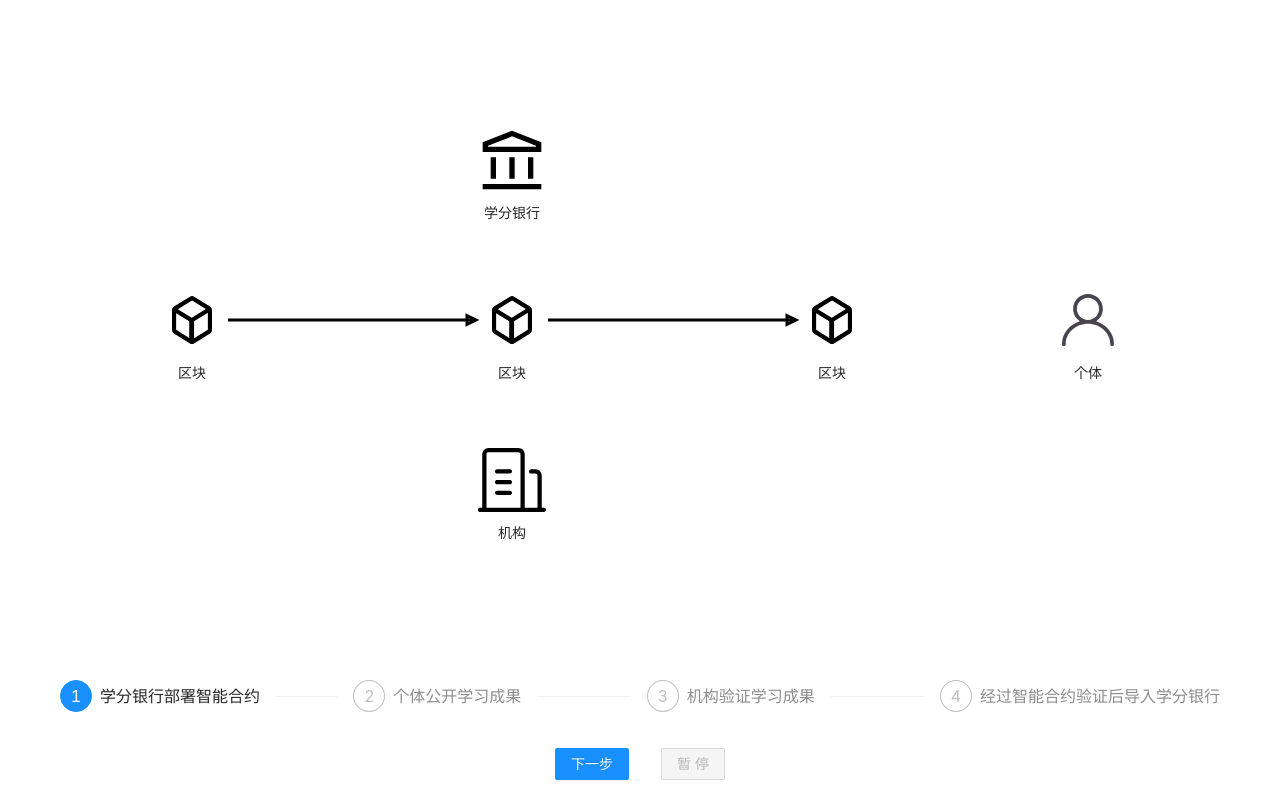
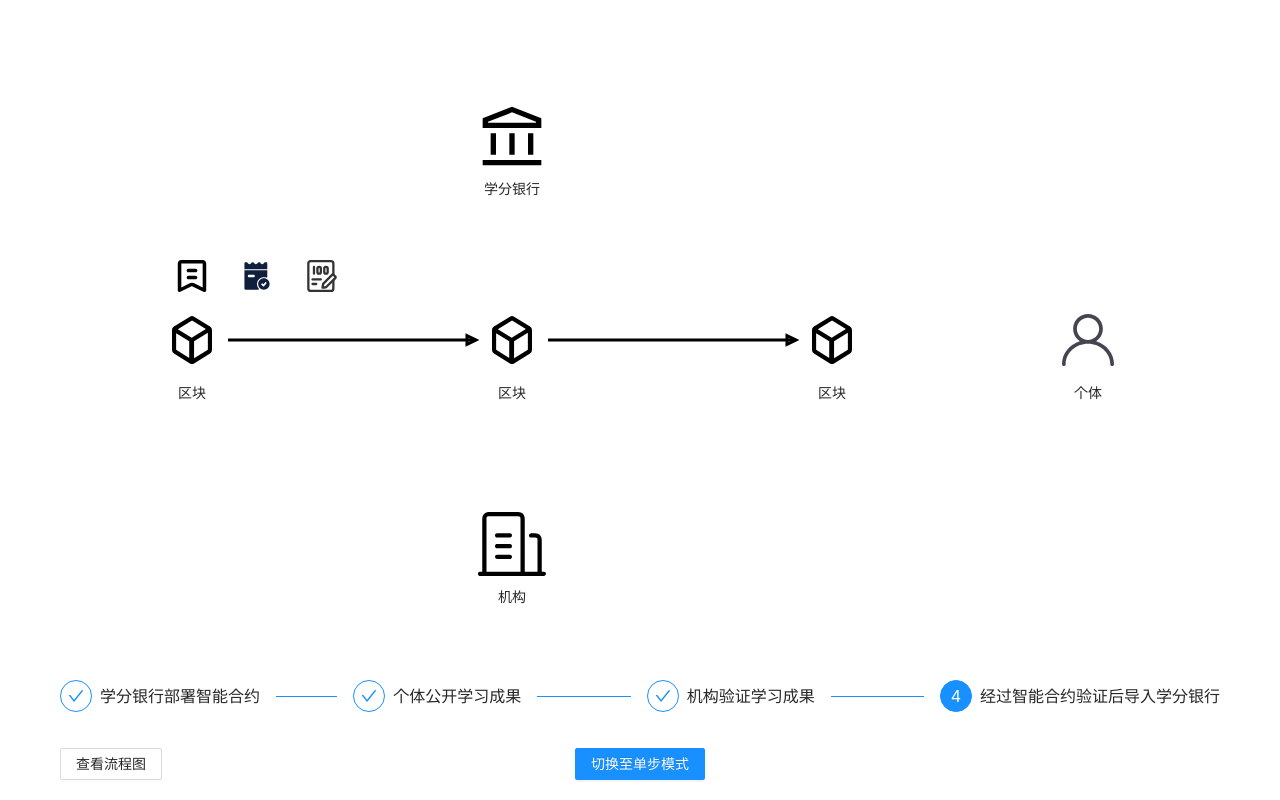
Before and after one commit to MonteCarloClub/changsanjiao, a Vue app: page /lad in a window 1280 px wide. Built offline with nearby package versions, Linux system fonts and the light colour scheme.

Commit message:
重构布局

```diff
--- a/src/App.vue
+++ b/src/App.vue
@@ -1,5 +1,5 @@
 <template>
-  <div id="app">
+  <div class="container">
     <router-view></router-view>
   </div>
 </template>
@@ -20,5 +20,17 @@ watch(
 
 </script>
 
-<style>
+<style scoped>
+#app .container {
+  position: fixed;
+  top: 0;
+  right: 0;
+  bottom: 0;
+  left: 0;
+}
+
+.container {
+  display: flex;
+  flex-direction: column;
+}
 </style>
--- a/src/common/step.ts
+++ b/src/common/step.ts
@@ -11,7 +11,6 @@ export function genSteps(steps: Step[], loopBegin: number) {
   const auto = ref<boolean>(true);
 
   const nextStep = () => {
-    auto.value = true;
     running.value = true;
     if (currentStep.value === steps.length) {
       currentStep.value = loopBegin;
@@ -26,8 +25,11 @@ export function genSteps(steps: Step[], loopBegin: number) {
     });
   };
 
-  const pauseLoop = () => {
-    auto.value = false;
+  const toggleAuto = () => {
+    auto.value = !auto.value;
+    if (auto.value) {
+      nextStep();
+    }
   }
 
   return {
@@ -35,6 +37,6 @@ export function genSteps(steps: Step[], loopBegin: number) {
     running,
     currentStep,
     nextStep,
-    pauseLoop
+    toggleAuto
   };
 }
--- a/src/components/Steps.vue
+++ b/src/components/Steps.vue
@@ -1,9 +1,11 @@
 <script setup lang="ts">
-import { PropType } from "vue";
+import { PropType, ref } from "vue";
+import { useRoute } from "vue-router";
 
 import { Step } from "@/common/step";
+import { scenarios } from "@/common/scenarios";
 
-const emit = defineEmits(['nextstep', 'pause']);
+const emit = defineEmits(['nextstep', 'toggle']);
 defineProps({
     current: {
         type: Number,
@@ -17,7 +19,30 @@ defineProps({
         type: Boolean,
         default: false
     },
+    auto: {
+        type: Boolean,
+        default: false
+    },
 })
+
+
+const route = useRoute();
+const visible = ref<boolean>(false);
+const image = ref<string>('');
+const title = ref<string>('');
+
+const hideModal = () => {
+    visible.value = false;
+};
+
+const showChart = () => {
+    visible.value = true;
+    if (route.name) {
+        const scenario = scenarios[route.name as keyof typeof scenarios]
+        image.value = scenario.image;
+        title.value = scenario.title;
+    }
+}
 </script>
 
 <template>
@@ -25,20 +50,26 @@ defineProps({
         <a-steps :current="current">
             <a-step v-for="item in steps" :key="item.title" :title="item.title" />
         </a-steps>
-        <div class="steps-action">
+        <div v-if="auto" class="steps-action">
+            <a-button type="primary" @click="emit('toggle')"> 切换至单步模式 </a-button>
+        </div>
+        <div v-else class="steps-action">
             <a-button type="primary" @click="emit('nextstep')" :disabled="disabled"> 下一步 </a-button>
-            <a-button type="primary" @click="emit('pause')" :disabled="!disabled"> 暂停 </a-button>
+            <a-button type="primary" @click="emit('toggle')"> 切换至循环模式 </a-button>
         </div>
+        <div class="fixed-panel">
+            <a-button @click="showChart"> 查看流程图 </a-button>
+        </div>
+        <a-modal v-model:visible="visible" :title="title" ok-text="确认" cancel-text="取消" @ok="hideModal" width="1000px">
+            <img alt="example" class="image" :src="image" />
+        </a-modal>
     </div>
 </template>
 
 <style scoped>
 .steps {
-    position: absolute;
-    height: 60px;
-    left: 60px;
-    right: 60px;
-    bottom: 60px;
+    margin: 0 60px;
+    position: relative;
 }
 
 .steps-action {
@@ -47,4 +78,13 @@ defineProps({
     justify-content: center;
     gap: 32px;
 }
+
+.fixed-panel {
+    position: absolute;
+    bottom: 0px;
+}
+
+.image {
+    width: 100%;
+}
 </style>
--- a/src/pages/AcademicCreditTransfer/Index.vue
+++ b/src/pages/AcademicCreditTransfer/Index.vue
@@ -1,5 +1,5 @@
 <script setup lang="ts">
-import { ref } from "vue";
+import { ref, onMounted } from "vue";
 import { Role as Node } from "@/common/roles";
 import { createScene } from "@/common/scene";
 import { genSteps, Step } from "@/common/step";
@@ -98,11 +98,15 @@ const steps: Step[] = [
         }
     },
 ]
-const { running, currentStep, nextStep } = genSteps(steps)
+const { auto, running, currentStep, nextStep, toggleAuto } = genSteps(steps, 1);
+onMounted(() => {
+    auto.value && nextStep();
+})
 </script>
 
 <template>
-    <div ref="refWindow" class="fullscreen">
+    <div class="scene" ref="refWindow">
+        <div class="fullscene">
             <div class="node" v-for="node, i in nodes" :style="{
               left: node.x + 'px',
               top: node.y + 'px'
@@ -111,18 +115,36 @@ const { running, currentStep, nextStep } = genSteps(steps)
             </div>
 
             <Blockchain :nodes="nodes" :width="screenWidth" :height="screenHeight" />
+        </div>
 
-        <Steps :current="currentStep" :steps="steps" @nextstep="nextStep" :disabled="running"/>
+        <div class="fullscene">
+
+        </div>
+    </div>
+
+    <div class="footer">
+        <Steps :current="currentStep" :steps="steps" @nextstep="nextStep" @toggle="toggleAuto" :disabled="running"
+            :auto="auto" />
     </div>
 </template>
 
 <style scoped>
-.fullscreen {
-    position: fixed;
+.scene {
+    flex: 1;
+    position: relative;
+}
+
+.fullscene {
+    position: absolute;
     top: 0;
     right: 0;
     bottom: 0;
     left: 0;
+}
+
+.footer {
+    height: 120px;
+    flex: none;
 }
 
 .node {
--- a/src/pages/Index.vue
+++ b/src/pages/Index.vue
@@ -5,7 +5,7 @@ const scenarios = getScenarios();
 </script>
 
 <template>
-    <div class="container">
+    <div class="card-list">
         <div class="flex-item" v-for="scenario in scenarios">
             <a-card hoverable style="width: 240px; margin: auto;">
                 <template #cover>
@@ -24,18 +24,19 @@ const scenarios = getScenarios();
 </template>
 
 <style scoped>
-.container {
+.card-list {
     display: flex;
     flex-wrap: wrap;
     align-items: center;
     justify-content: space-between;
-    margin: 160px auto;
+    margin: auto;
     max-width: 840px;
 }
 
 .flex-item {
     flex: 1;
-    min-width: 240px;
+    padding: 20px;
+    min-width: 260px;
     max-width: 480px;
 }
 
--- a/src/pages/JobApplication/Index.vue
+++ b/src/pages/JobApplication/Index.vue
@@ -1,9 +1,9 @@
 <script setup lang="ts">
-import { ref } from "vue";
+import { ref, onMounted } from "vue";
 
 import { Role as Node } from "@/common/roles";
 import { createScene } from "@/common/scene";
-import { genSteps,Step } from "@/common/step";
+import { genSteps, Step } from "@/common/step";
 
 import Role from "@/components/Role.vue";
 import Steps from "@/components/Steps.vue";
@@ -13,17 +13,17 @@ import Blockchain from "@/components/Blockchain.vue";
 const init: Node[] = [
     {
         x: 25,
-        y: 40,
+        y: 50,
         role: 'block'
     },
     {
         x: 50,
-        y: 40,
+        y: 50,
         role: 'block'
     },
     {
         x: 75,
-        y: 40,
+        y: 50,
         role: 'block'
     },
     {
@@ -34,7 +34,7 @@ const init: Node[] = [
     },
     {
         x: 75,
-        y: 60,
+        y: 80,
         role: 'user',
         title: '招聘人员'
     },
@@ -46,7 +46,7 @@ const init: Node[] = [
     },
     {
         x: 25,
-        y: 60,
+        y: 80,
         role: 'bank',
         title: '学分银行'
     },
@@ -94,11 +94,15 @@ const steps: Step[] = [
         }
     },
 ]
-const { running, currentStep, nextStep } = genSteps(steps)
+const { auto, running, currentStep, nextStep, toggleAuto } = genSteps(steps, 1);
+onMounted(() => {
+    auto.value && nextStep();
+})
 </script>
 
 <template>
-    <div ref="refWindow" class="fullscreen">
+    <div class="scene" ref="refWindow">
+        <div class="fullscene">
             <div class="node" v-for="node, i in nodes" :style="{
               left: node.x + 'px',
               top: node.y + 'px'
@@ -107,18 +111,36 @@ const { running, currentStep, nextStep } = genSteps(steps)
             </div>
 
             <Blockchain :nodes="nodes" :width="screenWidth" :height="screenHeight" />
+        </div>
 
-        <Steps :current="currentStep" :steps="steps" @nextstep="nextStep" :disabled="running"/>
+        <div class="fullscene">
+
+        </div>
+    </div>
+
+    <div class="footer">
+        <Steps :current="currentStep" :steps="steps" @nextstep="nextStep" @toggle="toggleAuto" :disabled="running"
+            :auto="auto" />
     </div>
 </template>
 
 <style scoped>
-.fullscreen {
-    position: fixed;
+.scene {
+    flex: 1;
+    position: relative;
+}
+
+.fullscene {
+    position: absolute;
     top: 0;
     right: 0;
     bottom: 0;
     left: 0;
+}
+
+.footer {
+    height: 120px;
+    flex: none;
 }
 
 .node {
--- a/src/pages/LearningAchievementDeposit/Index.vue
+++ b/src/pages/LearningAchievementDeposit/Index.vue
@@ -1,5 +1,5 @@
 <script setup lang="ts">
-import { ref } from "vue";
+import { ref, onMounted } from "vue";
 
 import { genSteps, Step } from "@/common/step";
 import { Role as Node } from "@/common/roles";
@@ -14,31 +14,31 @@ import Blockchain from "@/components/Blockchain.vue";
 const init: Node[] = [
     {
         x: 15,
-        y: 40,
+        y: 50,
         role: 'block',
         title: '区块'
     },
     {
         x: 40,
-        y: 40,
+        y: 50,
         role: 'block',
         title: '区块'
     },
     {
         x: 65,
-        y: 40,
+        y: 50,
         role: 'block',
         title: '区块'
     },
     {
         x: 85,
-        y: 40,
+        y: 50,
         role: 'user',
         title: '个体'
     },
     {
         x: 40,
-        y: 60,
+        y: 80,
         role: 'institution',
         title: '机构'
     },
@@ -140,7 +140,7 @@ const steps: Step[] = [
                 }, () => {
                     const verifyRecords = refVerifyRecords.value as HTMLDivElement;
                     verifyRecords.style.left = institution.x + 'px';
-                    verifyRecords.style.top =  institution.y + 'px';
+                    verifyRecords.style.top = institution.y + 'px';
                     verifyRecords.style.opacity = '1';
 
                     const blocks = nodes.value.filter(node => node.role === 'block')
@@ -196,11 +196,15 @@ const steps: Step[] = [
         }
     },
 ]
-const { running, currentStep, nextStep, pauseLoop } = genSteps(steps, 1);
+const { auto, running, currentStep, nextStep, toggleAuto } = genSteps(steps, 1);
+onMounted(() => {
+    auto.value && nextStep();
+})
 </script>
 
 <template>
-    <div ref="refWindow" class="fullscreen">
+    <div class="scene" ref="refWindow">
+        <div class="fullscene">
             <div class="node" v-for="node, i in nodes" :style="{
               left: node.x + 'px',
               top: node.y + 'px'
@@ -210,8 +214,7 @@ const { running, currentStep, nextStep, pauseLoop } = genSteps(steps, 1);
 
             <Blockchain :nodes="nodes" :width="screenWidth" :height="screenHeight" />
         </div>
-    <div ref="refWindow" class="fullscreen">
-
+        <div class="fullscene">
             <div ref="refSmartContract" :style="{ opacity: 0 }" class="node">
                 <img src="@/assets/contract.svg" alt="智能合约" :width="smartContract.size">
             </div>
@@ -227,20 +230,31 @@ const { running, currentStep, nextStep, pauseLoop } = genSteps(steps, 1);
             <div ref="refVerifyRecords" :style="{ opacity: 0 }" class="node">
                 <img src="@/assets/verify.svg" alt="验证学习成果" :width="smartContract.size">
             </div>
-
         </div>
-    <div ref="refWindow" class="fullscreen">
-        <Steps :current="currentStep" :steps="steps" @nextstep="nextStep" @pause="pauseLoop" :disabled="running"/>
+    </div>
+    <div class="footer">
+        <Steps :current="currentStep" :steps="steps" @nextstep="nextStep" @toggle="toggleAuto" :disabled="running"
+            :auto="auto" />
     </div>
 </template>
 
 <style scoped>
-.fullscreen {
-    position: fixed;
+.scene {
+    flex: 1;
+    position: relative;
+}
+
+.fullscene {
+    position: absolute;
     top: 0;
     right: 0;
     bottom: 0;
     left: 0;
+}
+
+.footer {
+    height: 120px;
+    flex: none;
 }
 
 .node {
```
Lines whose indentation alone changed are shown as unchanged.
